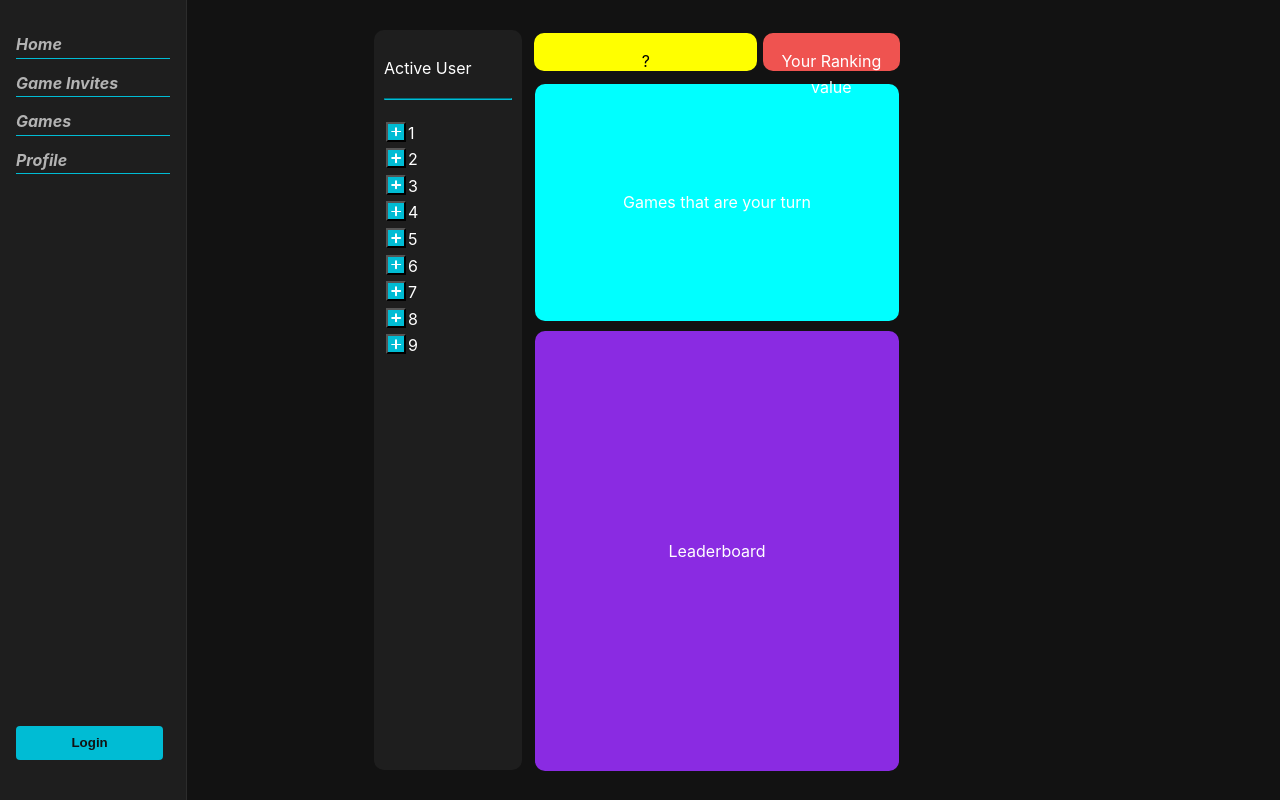
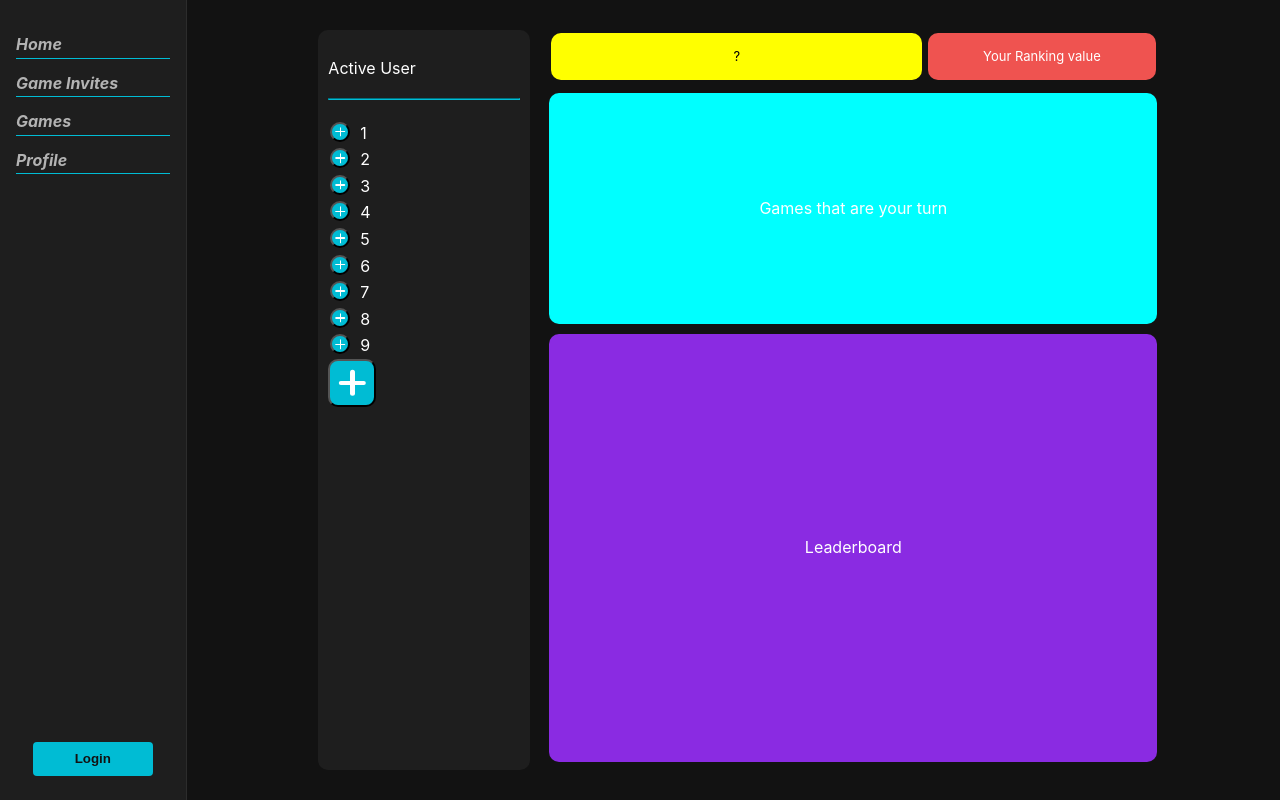
Before and after one commit to KorbinWeiler/3DTicTacToe, a React (Vite) app in the folder Client/: page / in a window 1280 px wide. Built offline with nearby package versions, Linux system fonts and the light colour scheme.

Commit message:
implemented more styling for the home page

```diff
--- a/Client/src/App.css
+++ b/Client/src/App.css
@@ -1,3 +1,8 @@
+/* #root{
+  min-width: 800px;
+  min-height: 900px;
+} */
+
 body {
   font-family: 'Inter', 'Segoe UI', sans-serif;
   font-size: 16px;
@@ -8,6 +13,8 @@ body {
   height: 100vh;
   align-content: center;
   justify-items: center;
+  min-height: 500px;
+  min-width: 700px;
 }
 
 .button {
@@ -31,18 +38,12 @@ body {
   cursor: not-allowed;
 }
 
-.nav-login{
-  /* position: sticky; */
-  position: fixed;
-  bottom: 5%;
-  width: 11.5%;
-}
-
 .sidebar {
   position: fixed;
   top: 0;
   left: 0;
   width: 12%;
+  min-width: 120px;
   height: 100vh;
   background-color: #1E1E1E;
   border-right: 1px solid #2C2C2C;
@@ -50,6 +51,17 @@ body {
   display: flex;
   flex-direction: column;
 }
+
+nav{
+  height: 93vh;
+}
+
+.nav-login-button{
+  align-self: center;
+  width: 11.5%;
+  min-width: 120px;
+  margin-top: auto;
+  }
 
 .sidebar .logo {
   font-size: 1.5rem;
@@ -89,6 +101,15 @@ body {
   border: none; /* Remove default border */
   height: 2px; /* Set the thickness */
   background-color:#00BCD4; /* Change the color to blue */
+}
+
+.user-invite{
+  height: 3rem;
+  width: 3rem;
+  align-self: center;
+  justify-content: center;
+  margin-top: auto;
+  background-color: #00BCD4;
 }
 
 .invite-box{
@@ -152,7 +173,6 @@ body {
 .games-grid{
   display: grid;
   grid-template-columns: 1fr 1fr 1fr 1fr;
-  grid-auto-rows: minmax(4rem, 10rem);
   height: auto;
 }
 
@@ -177,17 +197,14 @@ form{
 
 .widget{
   background-color: #1E1E1E;
-  /* width: 10rem;
-  height: 10rem; */
   margin: 3px;
-  justify-content: center;
   border-radius: 10px;
-  /* text-align: center; */
 }
 
 .textWidget{
   align-content: center;
   text-align: center;
+  justify-content: center;
 }
 
 .mainView{
@@ -195,34 +212,60 @@ form{
   width: 100vw;
   display: flex;
   align-items: center;
-  justify-content: center;
+  justify-content: end;
 }
 
 .userDetails{
   display: flex;
-  width: 30vw;
-  height: 6%;
+  width: 100%;
+  /* height: 6%; */
   justify-content: center;
+  font-size: small;
 }
 
 .ongoingGames{
   background-color: aqua;
-  margin-top: 10px;
-  margin-bottom: 10px;
-  width: 95%;
-  height: 32%;
 }
 
 .leaderBoard{
   background-color: blueviolet;
+}
+
+@media (min-height: 300px) {
+  .leaderBoard{
+    width: 95%;
+    height: 59.5%;
+  }
+  .ongoingGames{
+    background-color: aqua;
+    margin-top: 10px;
+    margin-bottom: 10px;
+    width: 95%;
+    height: 32%;
+  }
+}
+@media (max-height: 299px) {
+  .leaderBoard{
+    width: 95%;
+    height: 0%;
+  }
+  .ongoingGames{
+  background-color: aqua;
+  margin-top: 10px;
+  margin-bottom: 10px;
   width: 95%;
-  height: 59.5%;
+  height: 70%;
+  align-self: end;
+}
 }
 
 .miscDetails{
   /* background-color: burlywood; */
   justify-items: center;
-  height: 92.5vh;
+  height: 90vh;
+  margin-right: calc(100vw / 12);
+  margin-bottom: 1.5%;
+  width: 50%;
   /* padding: 10px; */
 }
 
@@ -230,6 +273,8 @@ form{
   background-color: yellow;
   width: 58%;
   color: black;
+  min-height: 30px;
+  height: auto;
   /* height: 50%; */
 }
 .break{
@@ -240,12 +285,14 @@ form{
 .other-detail{
   background-color: #EF5350;
   width: 35.5%;
+  min-height: 30px;
 }
 
 .UserList{
   height: 90%;
   padding: 10px;
-  width:10vw;
+  width:15%;
+  min-width: 100px;
 }
 
 .text-input{
@@ -313,10 +360,14 @@ form{
   text-align: center;
 }
 
+.active-user{
+  width: 20px;
+  height: 20px;
+}
 .plus-sign {
   position: relative;
-  width: 20px;
-  height: 20px;
+  border-radius: 10px;
+  margin-right: 10px;
 }
 
 .plus-sign::before,
--- a/Client/src/components/PageComponents/NavBar.jsx
+++ b/Client/src/components/PageComponents/NavBar.jsx
@@ -15,7 +15,7 @@ export default function Navbar(){
                 <a href="/invites">Game Invites</a>
                 <a href="/Games">Games</a>
                 <a href="/">Profile</a>
-                {clientID ? <button className="button nav-login" onClick={()=>{setClientID("")}}>Sign Out</button> : <button className="button nav-login" onClick={()=>{setClientID("5")}}>Login</button>}
+                {clientID ? <button className="button nav-login-button" onClick={()=>{setClientID("")}}>Sign Out</button> : <button className="button nav-login-button" onClick={()=>{setClientID("5")}}>Login</button>}
             </nav>
             <SidebarIcon destinationLink={"/Login"}/>
         </div>
--- a/Client/src/components/PageComponents/PlayerComponent.jsx
+++ b/Client/src/components/PageComponents/PlayerComponent.jsx
@@ -5,7 +5,7 @@ export default function PlayerComponent(PlayerID){
     const [clientID, setClientID] = ClientID
     return(
         <div>
-            <button className="main-page-invite-button plus-sign" title="Invite Player" type="button" onClick={()=>{socket.emit("invite", PlayerID.PlayerID, clientID)}}></button>
+            <button className="main-page-invite-button plus-sign active-user" title="Invite Player" type="button" onClick={()=>{socket.emit("invite", PlayerID.PlayerID, clientID)}}></button>
             {PlayerID.PlayerID}
         </div>
     )
--- a/Client/src/pages/HomePage.jsx
+++ b/Client/src/pages/HomePage.jsx
@@ -34,6 +34,7 @@ export default function HomePage(){
               <p>Active User</p>
               <hr className="break"/>
               {users ? users.map((item, i)=>(<PlayerComponent key={i} PlayerID={item}/>)) : null}
+              <button className="user-invite plus-sign"></button>
             </div>
             <div className="miscDetails">
               <div className="userDetails">
```
